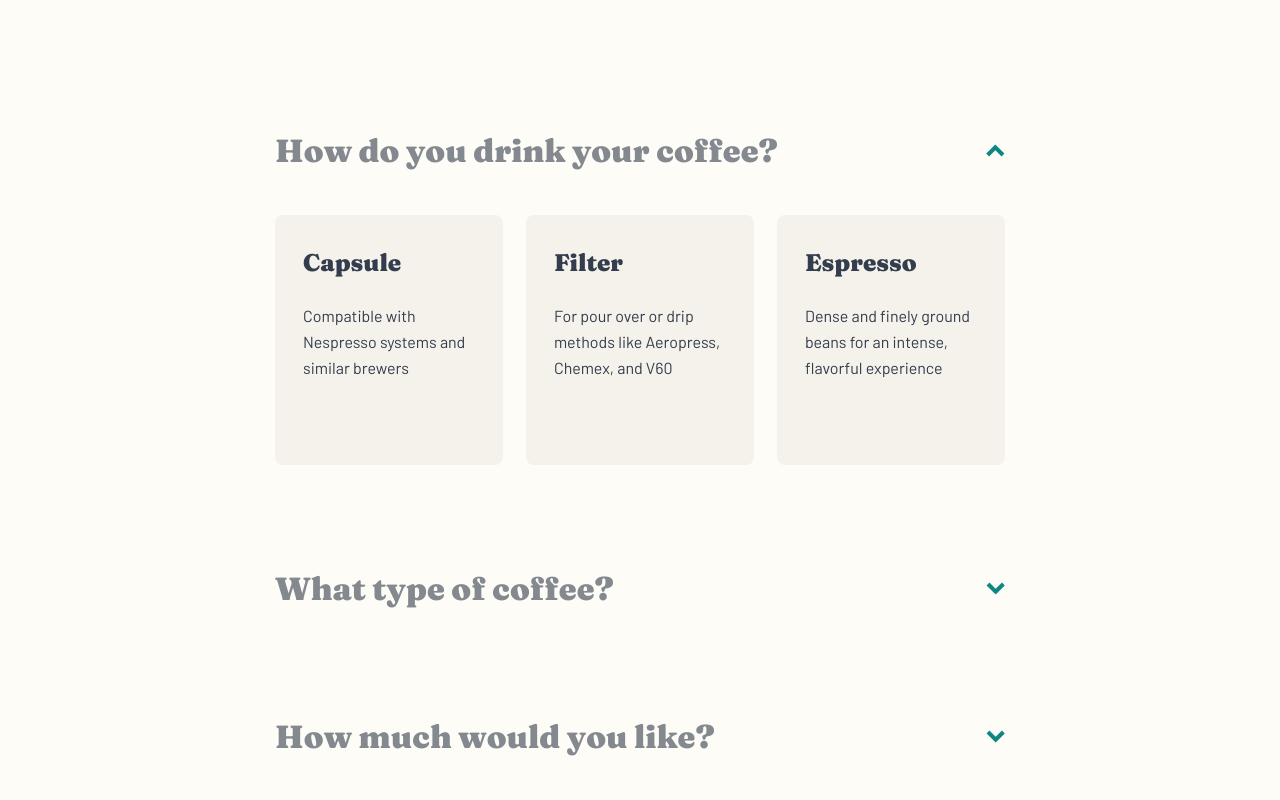
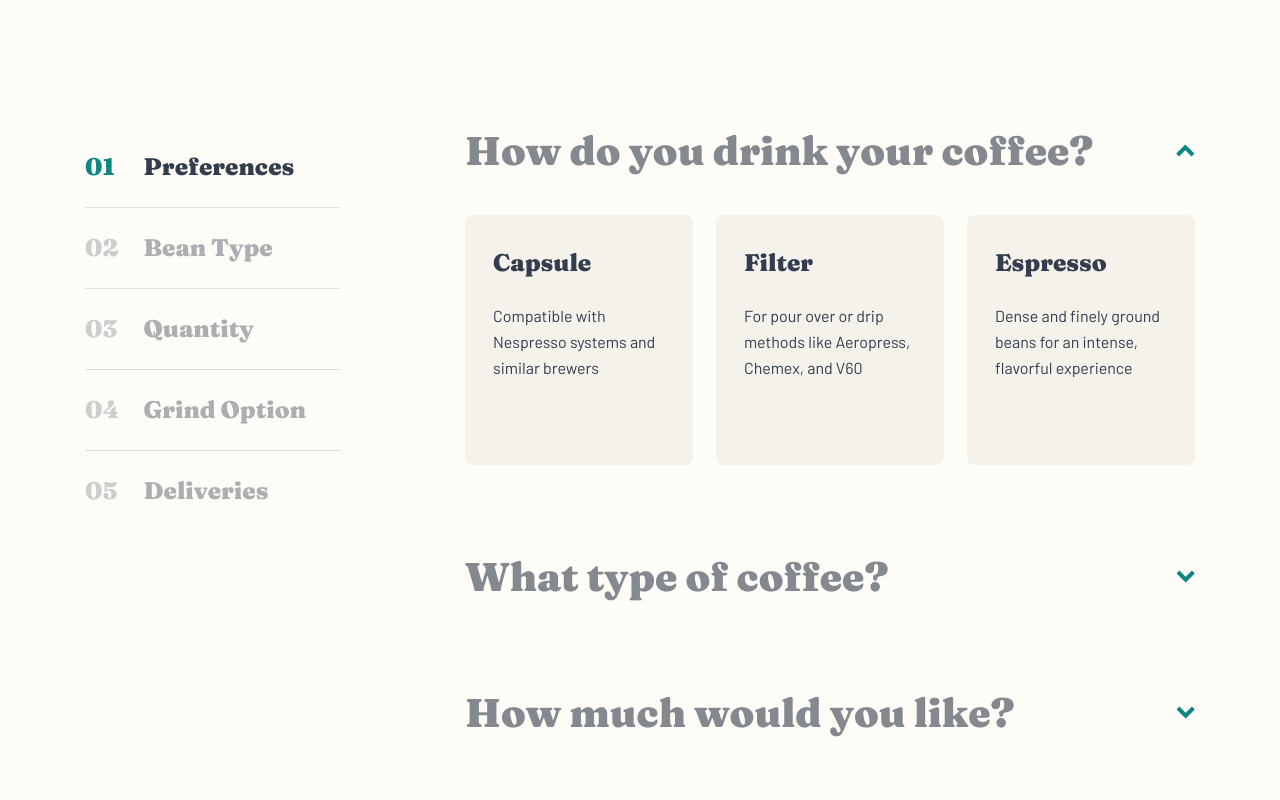
Before and after one commit to ionStici/coffeeroasters-subscription-site-fem, a React (Vite) app: page /plan in a window 1280 px wide. Shown: the part 1360-2160 px from the top of the page. Built offline with nearby package versions, Linux system fonts and the light colour scheme.

Commit message:
Add sidebar at plan component

```diff
--- a/src/components/CreatePlan.jsx
+++ b/src/components/CreatePlan.jsx
@@ -49,10 +49,62 @@ const CreatePlan = function (props) {
         target.classList.add(styles.accordion__box__active);
     };
 
+    const handleNavClick = function ({ target }) {
+        const wrapper = target.closest(`.${styles.wrapper}`);
+        const nav = target.closest(`.${styles.nav}`);
+        const btns = [...nav.querySelectorAll('button')];
+
+        if (target.classList.contains(styles.nav__active)) {
+            target.classList.remove(styles.nav__active);
+            return;
+        }
+
+        btns.forEach(btn => btn.classList.remove(styles.nav__active));
+        target.classList.add(styles.nav__active);
+    };
+
     return (
         <section className={styles.section}>
             <div className={styles.wrapper}>
-                <nav className={styles.nav}></nav>
+                <nav className={styles.nav}>
+                    <ul>
+                        <li>
+                            {/* prettier-ignore */}
+                            <button className={`${data[0].id === 1 ? styles.nav__active : ''}`} onClick={handleNavClick}>
+                                <span>01</span>
+                                <span>Preferences</span>
+                            </button>
+                        </li>
+
+                        <li>
+                            <button onClick={handleNavClick}>
+                                <span>02</span>
+                                <span>Bean Type</span>
+                            </button>
+                        </li>
+
+                        <li>
+                            <button onClick={handleNavClick}>
+                                <span>03</span>
+                                <span>Quantity</span>
+                            </button>
+                        </li>
+
+                        <li>
+                            <button onClick={handleNavClick}>
+                                <span>04</span>
+                                <span>Grind Option</span>
+                            </button>
+                        </li>
+
+                        <li>
+                            <button onClick={handleNavClick}>
+                                <span>05</span>
+                                <span>Deliveries</span>
+                            </button>
+                        </li>
+                    </ul>
+                </nav>
 
                 {/*  */}
                 <div className={styles.accordion}>
--- a/src/styles/CreatePlan.module.scss
+++ b/src/styles/CreatePlan.module.scss
@@ -8,6 +8,10 @@
         padding: 0 40px;
         margin-bottom: 144px;
     }
+
+    @media only screen and (min-width: 1110px) {
+        margin-bottom: 168px;
+    }
 }
 
 .wrapper {
@@ -15,16 +19,74 @@
     margin: 0 auto;
 
     @media only screen and (min-width: 768px) {
-        max-width: 730px;
+        max-width: 1110px;
+        display: grid;
+        grid-template-columns: 255px 730px;
+        justify-content: space-between;
     }
 }
 
 // // // // // // // // // // // // // // // // // // // //
 
 .nav {
+    font-family: var(--fraunces);
+
     display: none;
+    width: 100%;
+    grid-column: 1 / 2;
+    grid-row: 1 / 2;
+
+    ul {
+        font-weight: 900;
+        font-size: 24px;
+        line-height: 32px;
+        list-style: none;
+
+        li:first-child {
+            span:first-child {
+                color: var(--color-dark-cyan);
+            }
+        }
+    }
+
+    li:not(:last-child) {
+        border-bottom: 1px solid var(--color-grey-25);
+    }
+
+    button {
+        text-align: left;
+        width: 100%;
+        opacity: 0.4;
+        padding: 24px 0;
+        border: none;
+        background-color: transparent;
+        transition: opacity 0.15s;
+        cursor: pointer;
+
+        span:first-child {
+            display: inline-block;
+            width: 35px;
+            margin-right: 23.5px;
+            color: var(--color-grey);
+            pointer-events: none;
+        }
+
+        span:last-child {
+            color: var(--color-dark-grey-blue);
+            pointer-events: none;
+        }
+
+        &:hover {
+            opacity: 0.6;
+        }
+    }
+
+    &__active {
+        opacity: 1 !important;
+    }
 
     @media only screen and (min-width: 1110px) {
+        display: block;
     }
 }
 
@@ -33,12 +95,25 @@
 .accordion {
     font-family: var(--fraunces);
 
+    @media only screen and (min-width: 768px) {
+        max-width: 730px;
+    }
+
+    @media only screen and (min-width: 1110px) {
+        grid-column: 2 / 3;
+        grid-row: 1 / 2;
+    }
+
     &__block {
         &:not(:last-child) {
             margin-bottom: 110px;
 
             @media only screen and (min-width: 768px) {
                 margin-bottom: 100px;
+            }
+
+            @media only screen and (min-width: 1110px) {
+                margin-bottom: 88px;
             }
         }
     }
@@ -64,6 +139,10 @@
             @media only screen and (min-width: 768px) {
                 font-size: 32px;
                 line-height: 48px;
+            }
+
+            @media only screen and (min-width: 1110px) {
+                font-size: 40px;
             }
         }
 
@@ -187,12 +266,21 @@
         height: 250px;
         margin-top: 40px;
     }
+
+    @media only screen and (min-width: 1110px) {
+        margin-bottom: 56px;
+    }
 }
 
 // // // // // // // // // // // // // // // // // // // //
 
 .summary {
     display: none;
+
+    @media only screen and (min-width: 1110px) {
+        grid-column: 2 / 3;
+        grid-row: 2 / 3;
+    }
 
     &__title {
     }
--- a/src/styles/base.scss
+++ b/src/styles/base.scss
@@ -7,6 +7,7 @@
     --color-pale-orange: hsla(25, 95%, 86%, 1);
     --color-light-cream: hsla(43, 78%, 98%, 1);
     --color-grey: hsla(215, 5%, 54%, 1);
+    --color-grey-25: hsla(215, 5%, 54%, 0.25);
     --color-white: hsla(0, 0%, 100%, 1);
     --color-grey-bg: hsla(216, 17%, 21%, 1);
     --color-grey-box: hsla(43, 30%, 94%, 1);
```
Also changed, not shown: 2 other files (tests, documents, lock files or other folders).
